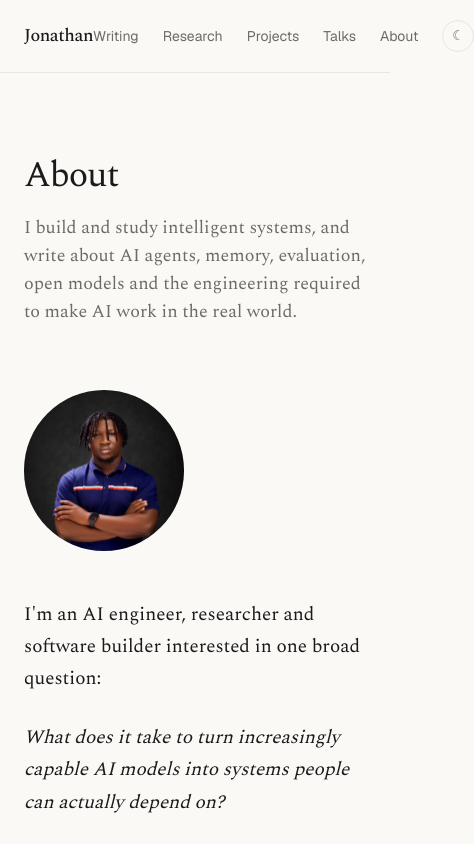
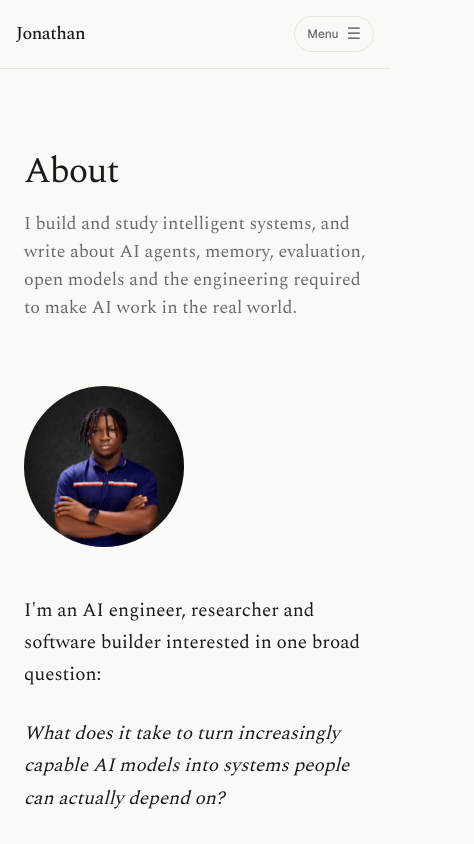
Before and after one commit to bemijonathan/jonathanatiene.com, a Next.js app: page /about in a window 390 px wide. Shown: the top 844 px of the page, 474 px wide, since content can reach past the window. Built offline with nearby package versions, Linux system fonts and the light colour scheme.

Commit message:
Add mobile navigation component and integrate it into the site header

```diff
--- /dev/null
+++ b/src/components/mobile-nav.tsx
@@ -0,0 +1,61 @@
+"use client";
+
+import { useState } from "react";
+import Link from "next/link";
+import { ThemeToggle } from "./theme-toggle";
+
+type NavItem = {
+  href: string;
+  label: string;
+};
+
+type MobileNavProps = {
+  items: NavItem[];
+};
+
+export function MobileNav({ items }: MobileNavProps) {
+  const [isOpen, setIsOpen] = useState(false);
+
+  return (
+    <div className="md:hidden">
+      <button
+        type="button"
+        aria-expanded={isOpen}
+        aria-controls="mobile-navigation"
+        aria-label={isOpen ? "Close navigation" : "Open navigation"}
+        onClick={() => setIsOpen((open) => !open)}
+        className="inline-flex h-9 items-center gap-2 rounded-full border border-border px-3 text-xs font-medium text-muted transition-colors hover:text-foreground focus-visible:outline-2 focus-visible:outline-offset-2 focus-visible:outline-accent"
+      >
+        <span>{isOpen ? "Close" : "Menu"}</span>
+        <span aria-hidden className="text-base leading-none">
+          {isOpen ? "×" : "☰"}
+        </span>
+      </button>
+
+      {isOpen ? (
+        <nav
+          id="mobile-navigation"
+          aria-label="Mobile navigation"
+          className="border-t border-border py-4"
+        >
+          <div className="flex flex-col gap-1 text-base text-muted">
+            {items.map((item) => (
+              <Link
+                key={item.href}
+                href={item.href}
+                onClick={() => setIsOpen(false)}
+                className="rounded-md px-2 py-2 transition-colors hover:bg-surface hover:text-foreground focus-visible:outline-2 focus-visible:outline-offset-2 focus-visible:outline-accent"
+              >
+                {item.label}
+              </Link>
+            ))}
+          </div>
+          <div className="mt-4 flex items-center justify-between border-t border-border pt-4 text-sm text-muted">
+            <span>Appearance</span>
+            <ThemeToggle />
+          </div>
+        </nav>
+      ) : null}
+    </div>
+  );
+}
--- a/src/components/site-header.tsx
+++ b/src/components/site-header.tsx
@@ -1,5 +1,6 @@
 import Link from "next/link";
 import { ThemeToggle } from "./theme-toggle";
+import { MobileNav } from "./mobile-nav";
 import { site } from "@/lib/site";
 
 const nav = [
@@ -13,14 +14,15 @@ const nav = [
 export function SiteHeader() {
   return (
     <header className="border-b border-border">
-      <div className="mx-auto flex max-w-4xl items-center justify-between px-6 py-5">
+      <div className="mx-auto max-w-4xl px-4 sm:px-6">
+        <div className="flex items-center justify-between py-4 sm:py-5">
           <Link
             href="/"
             className="font-serif text-lg font-medium tracking-tight text-foreground"
           >
             {site.name.split(" ")[0]}
           </Link>
-        <nav className="flex items-center gap-6 text-sm text-muted">
+          <nav className="hidden items-center gap-6 text-sm text-muted md:flex">
             {nav.map((item) => (
               <Link
                 key={item.href}
@@ -32,6 +34,8 @@ export function SiteHeader() {
             ))}
             <ThemeToggle />
           </nav>
+          <MobileNav items={nav} />
+        </div>
       </div>
     </header>
   );
```
Lines whose indentation alone changed are shown as unchanged.
